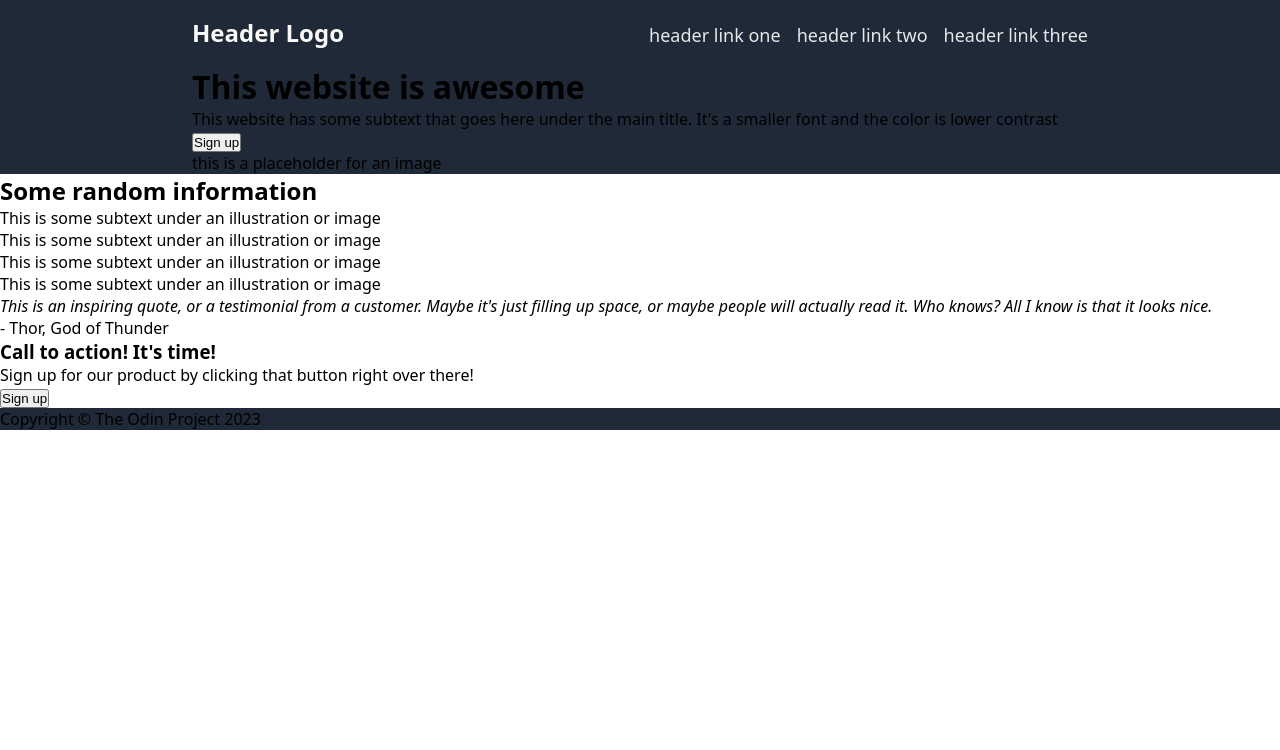
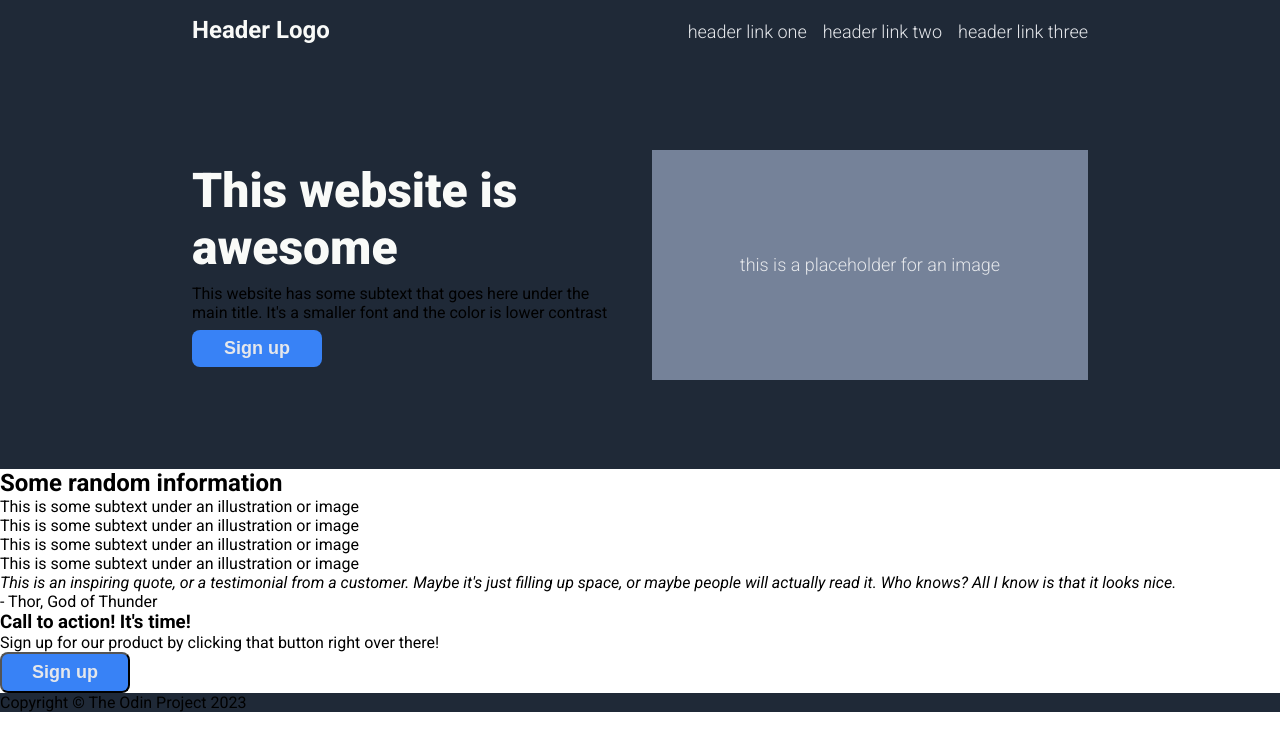
Before and after one commit to Galescape/landing-page, a plain HTML site: page index.html in a window 1280 px wide. Drawn offline with Linux system fonts and the light colour scheme.

Commit message:
add style to section under nav

```diff
--- a/styles.css
+++ b/styles.css
@@ -1,10 +1,12 @@
+@import url('https://fonts.googleapis.com/css2?family=Roboto:ital,wght@0,300;0,400;0,500;0,700;0,900;1,100;1,300;1,400;1,500;1,700;1,900&display=swap');
+
 * {
     margin: 0;
     padding: 0;
 }
 
 body {
-    font-family: system-ui, -apple-system, BlinkMacSystemFont, 'Segoe UI', Roboto, Oxygen, Ubuntu, Cantarell, 'Open Sans', 'Helvetica Neue', sans-serif;
+    font-family: 'Roboto', sans-serif;
 }
 
 header, footer {
@@ -40,4 +42,63 @@ a {
     text-decoration: none;
     color: #e5e7eb;
     font-size: 18px;
+    font-weight: 300;
 }
+
+/* Header content */
+
+.header-content {
+    padding: 10% 0;
+    display: flex;
+    justify-content: center;
+    align-items: center;
+    gap: 24px;
+}
+
+.hero {
+    width: 50%;
+    display: flex;
+    flex-direction: column;
+    gap: 8px;
+}
+
+.hero > h1 {
+    font-size: 48px;
+    font-weight: 900;
+    color: #f9faf8;
+}
+
+.hero-text {
+    color: #e5e7eb;
+    font-size: 18px;
+    font-weight: 300;
+}
+
+.signup {
+    background-color: #3882f6;
+    color: #e5e7eb;
+    font-size: 18px;
+    font-weight: 700;
+    padding: 8px;
+    border-radius: 8px;
+    width: 130px;
+}
+
+.hero button {
+    border: none;
+}
+
+.img-placeholder {
+    width: 50%;
+    height: 230px;
+    display: flex;
+    justify-content: center;
+    align-items: center;
+    background-color: #b8c8e68f;
+}
+
+.img-text {
+    color: #e5e7eb;
+    font-size: 18px;
+    font-weight: 300;
+}
```
